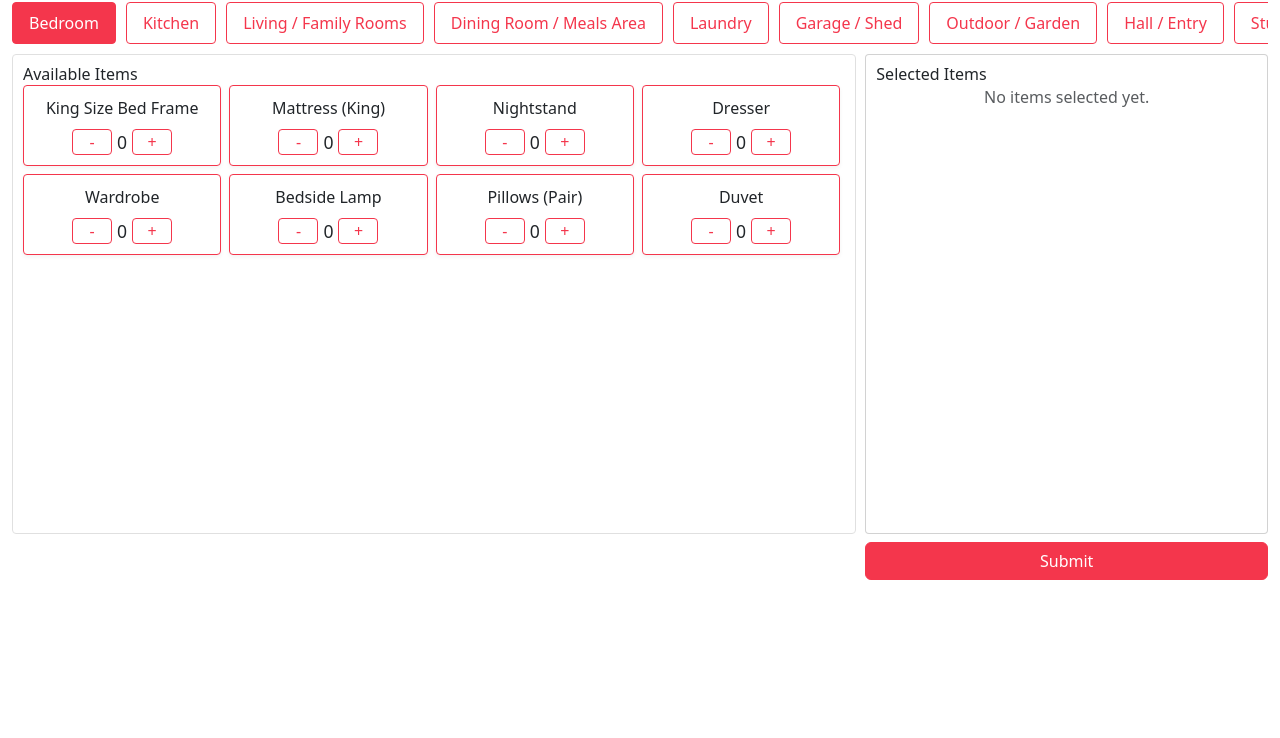
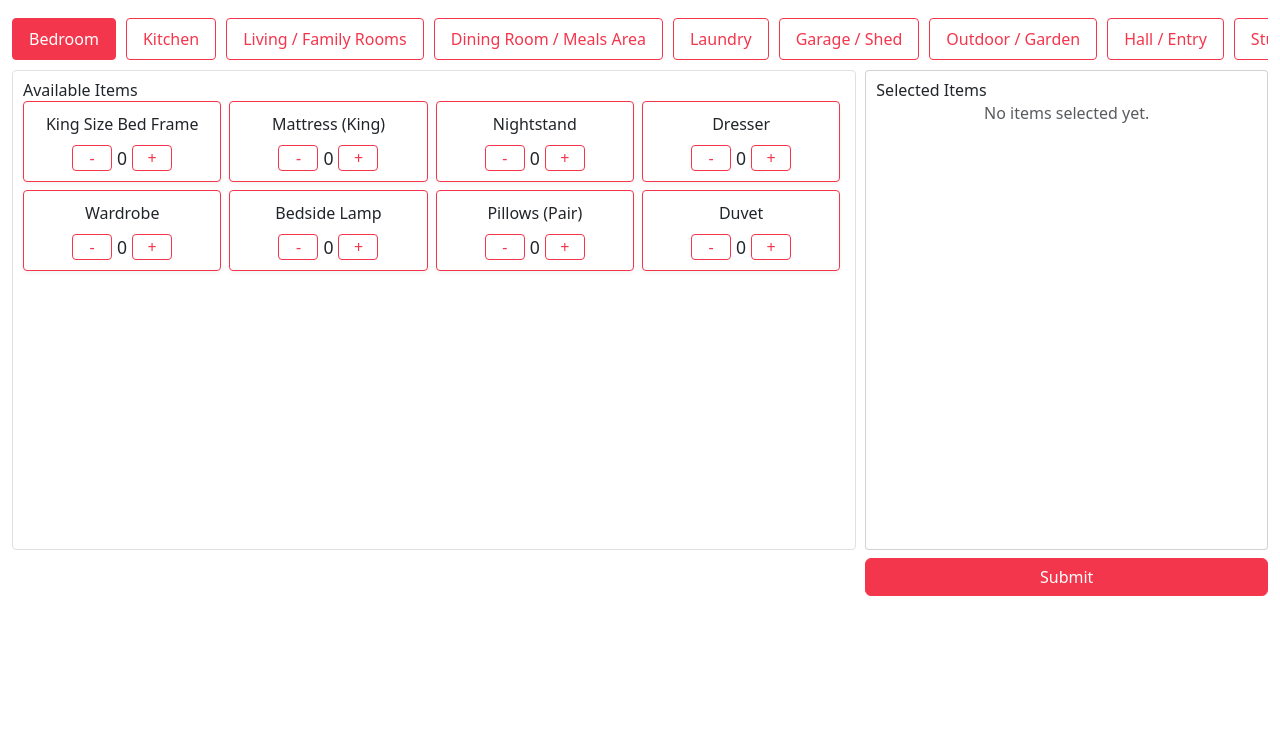
Before and after one commit to ulhas1102/shipping-inventory, a plain HTML site: page index.html in a window 1280 px wide. Shown: the part 62-800 px from the top of the page. Drawn offline with nearby package versions, Linux system fonts and the light colour scheme.

Commit message:
spacing redued

```diff
--- a/index.html
+++ b/index.html
@@ -314,7 +314,7 @@
                 <img src="https://www.pathwaymovers.com.au/wp-content/uploads/2025/05/pathway-movers-logo.png"
                     alt=" brand logo" class="img-fluid brand-logo">
             </div>
-            <div class="col-12">
+            <div class="col-12 mt-md-3">
                 <nav class="nav nav-pills nav-scrollable" id="categoryNav">
                 </nav>
             </div>
```
